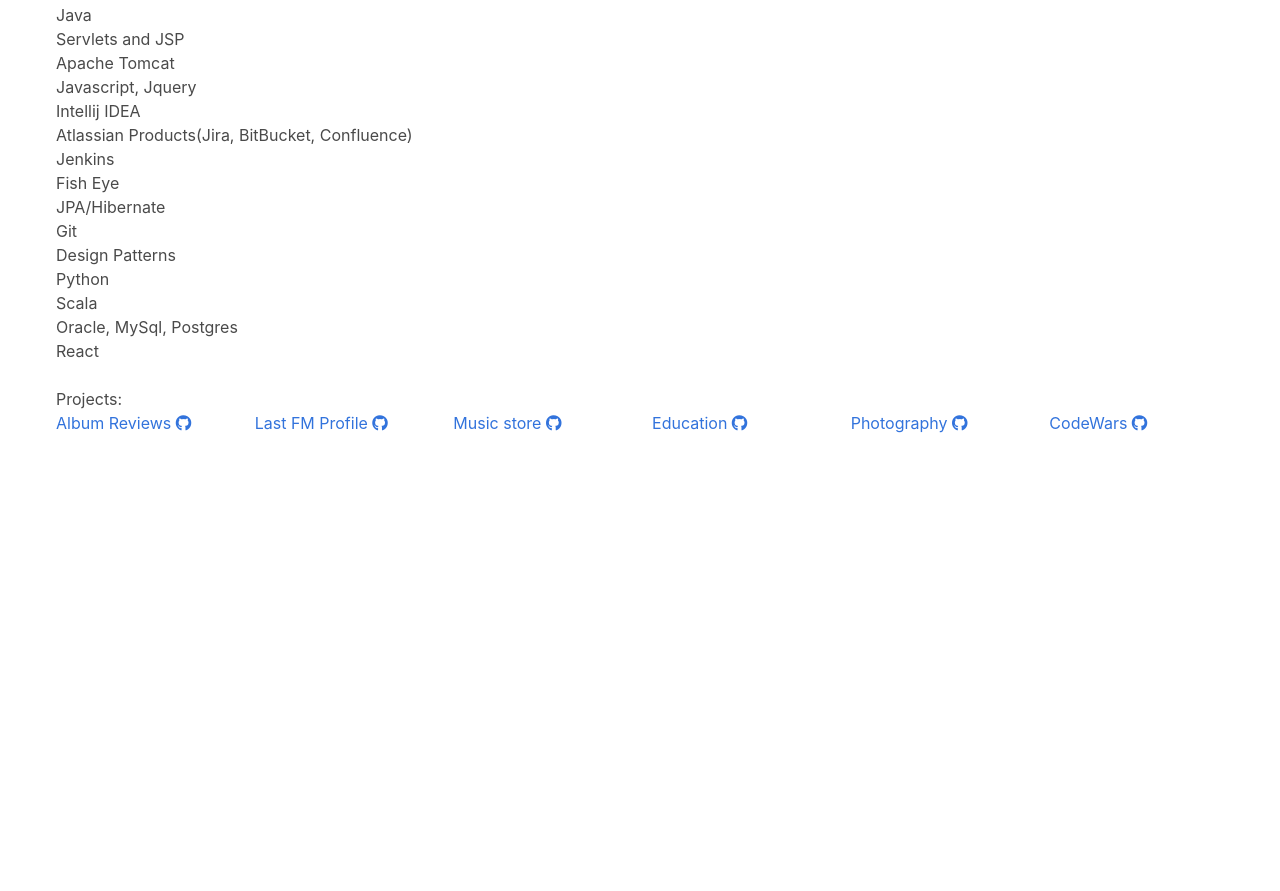
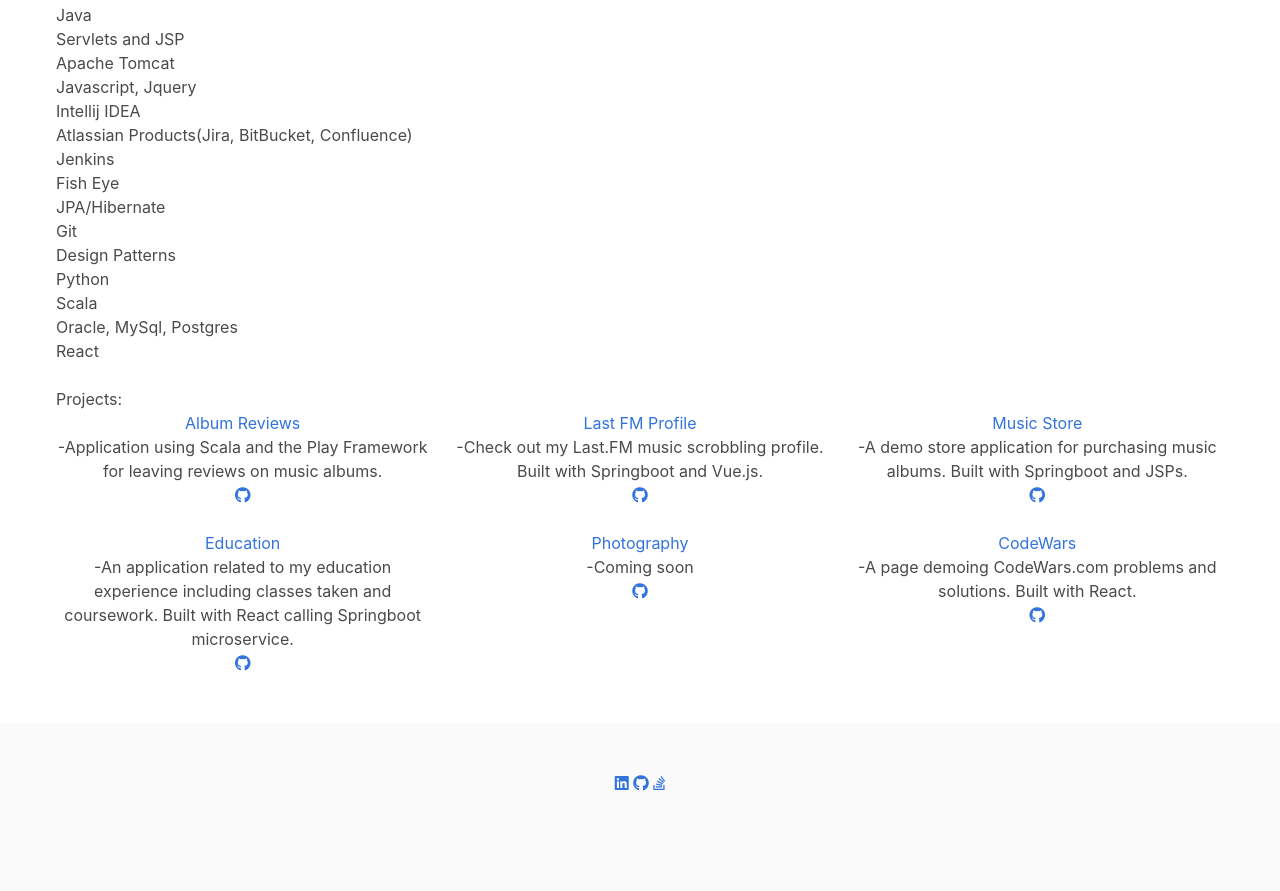
Before and after one commit to shicks255/Resume, a website: page src/index.html in a window 1280 px wide. Shown: the part 278-1169 px from the top of the page. Before the commit the page ends 800 px from the top, so only its background shows below. Drawn offline with nearby package versions, Linux system fonts and the light colour scheme.

Commit message:
working on footer

```diff
--- a/src/index.html
+++ b/src/index.html
@@ -53,45 +53,59 @@
             <div class="is-center">
                 Projects:
             </div>
-            <div class="columns">
-                <div class="column">
+            <div class="columns is-desktop">
+                <div class="column" style="text-align: center">
                     <a href="#">Album Reviews</a>
-
+                    <p>
+                        -Application using Scala and the Play Framework for leaving reviews on music albums.
+                    </p>
                     <a href="https://github.com/shicks255/PlayMusicReviews" target="_blank">
                         <i class="fab fa-github"></i>
                     </a>
                 </div>
-                <div class="column">
+                <div class="column" style="text-align: center">
                     <a href="#">Last FM Profile</a>
-
+                    <p>
+                        -Check out my Last.FM music scrobbling profile.  Built with Springboot and Vue.js.
+                    </p>
                     <a href="https://github.com/shicks255/" target="_blank">
                         <i class="fab fa-github"></i>
                     </a>
                 </div>
-                <div class="column">
-                    <a href="#">Music store</a>
-
+                <div class="column" style="text-align: center">
+                    <a href="#">Music Store</a>
+                    <p>
+                        -A demo store application for purchasing music albums.  Built with Springboot and JSPs.
+                    </p>
                     <a href="https://github.com/shicks255/" target="_blank">
                         <i class="fab fa-github"></i>
                     </a>
                 </div>
-                <div class="column">
+            </div>
+            <div class="columns is-desktop">
+                <div class="column" style="text-align: center">
                     <a href="#">Education</a>
-
+                    <p>
+                        -An application related to my education experience including classes taken and coursework.  Built with React calling Springboot microservice.
+                    </p>
                     <a href="https://github.com/shicks255/" target="_blank">
                         <i class="fab fa-github"></i>
                     </a>
                 </div>
-                <div class="column">
+                <div class="column" style="text-align: center">
                     <a href="#">Photography</a>
-
+                    <p>
+                        -Coming soon
+                    </p>
                     <a href="https://github.com/shicks255/" target="_blank">
                         <i class="fab fa-github"></i>
                     </a>
                 </div>
-                <div class="column">
+                <div class="column" style="text-align: center;">
                     <a href="#">CodeWars</a>
-
+                    <p>
+                        -A page demoing CodeWars.com problems and solutions.  Built with React.
+                    </p>
                     <a href="https://github.com/shicks255/CodeWars_JS_React" target="_blank">
                         <i class="fab fa-github"></i>
                     </a>
@@ -101,6 +115,19 @@
     </div>
 </section>
 
+<footer class="footer">
+    <div class="content has-text-centered">
+        <a href="https://www.linkedin.com/in/steven-hicks-03390093/" target="_blank">
+            <i class="fab fa-linkedin"></i>
+        </a>
+        <a href="https://github.com/shicks255" target="_blank">
+            <i class="fab fa-github"></i>
+        </a>
+        <a href="https://stackexchange.com/users/11083683/shicks255" target="_blank">
+            <i class="fab fa-stack-overflow"></i>
+        </a>
+    </div>
+</footer>
 
 
 </body>
```
